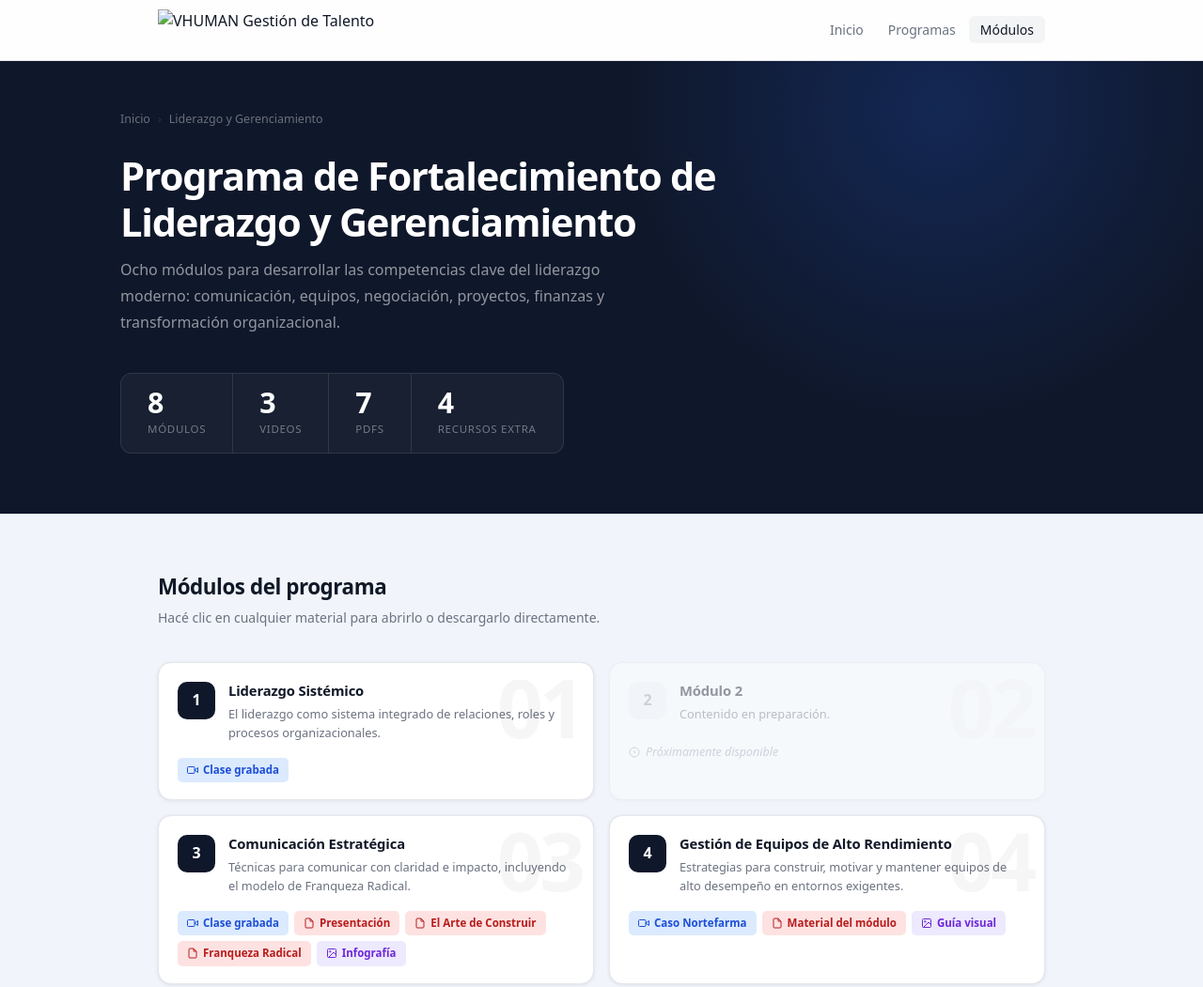
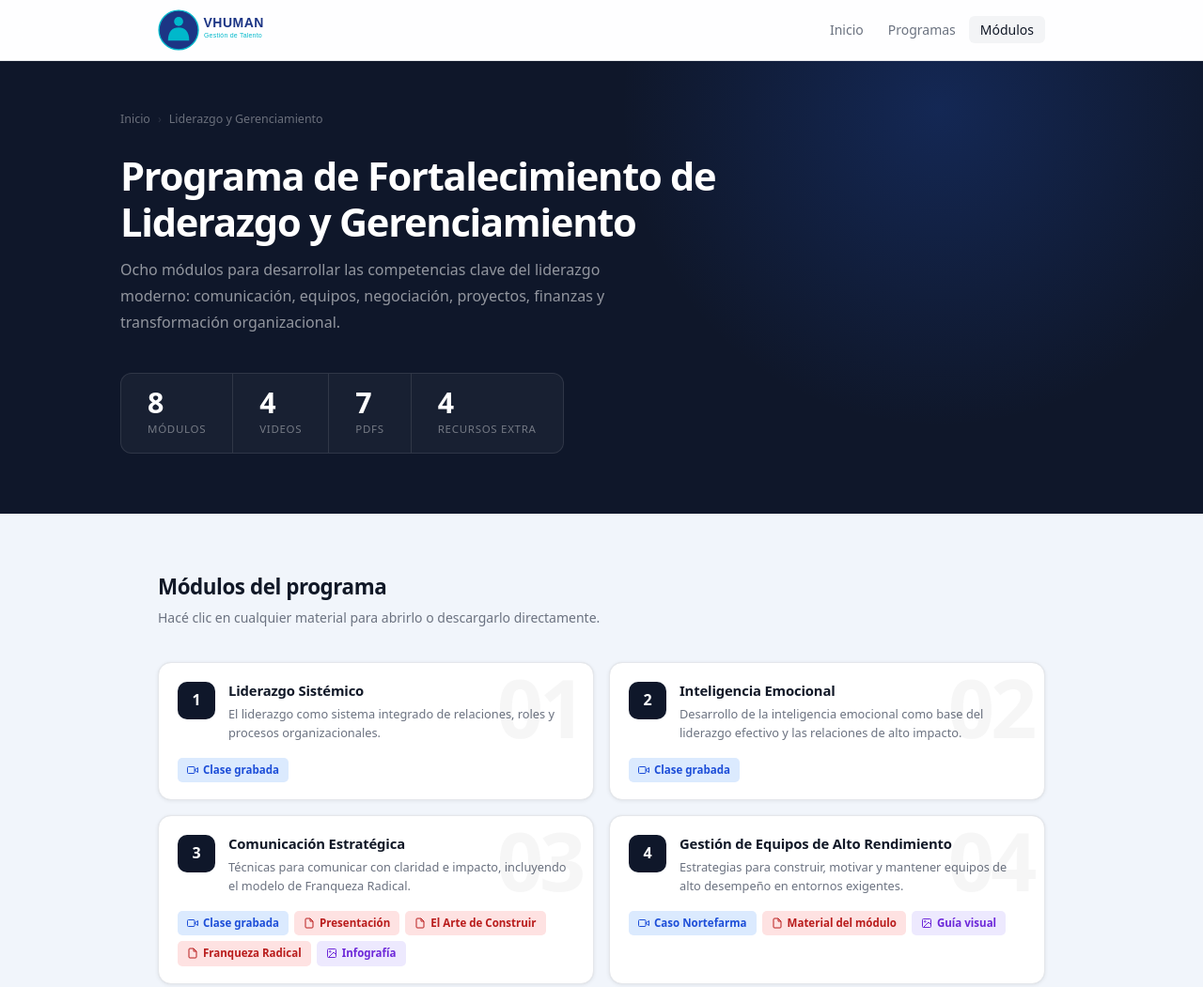
Before and after one commit to agallardo2802/ggs_capacitaciones_rrhh, a plain HTML site: page liderazgo.html in a window 1280 px wide. Shown: the top 1051 px of the page at 94% size. Drawn offline with Linux system fonts and the light colour scheme.

Commit message:
feat: VHUMAN SVG logo, Drive video links, Mod2 Inteligencia Emocional

```diff
--- a/liderazgo.html
+++ b/liderazgo.html
@@ -11,7 +11,7 @@
   <nav class="navbar">
     <div class="navbar-inner">
       <a href="index.html" class="brand">
-        <img src="assets/logo.png" alt="VHUMAN Gestión de Talento" class="brand-logo">
+        <img src="assets/logo.svg" alt="VHUMAN Gestión de Talento" class="brand-logo">
       </a>
       <ul class="nav-links">
         <li><a href="index.html">Inicio</a></li>
@@ -36,7 +36,7 @@
           <span class="stat-label">Módulos</span>
         </div>
         <div class="stat">
-          <span class="stat-value">3</span>
+          <span class="stat-value">4</span>
           <span class="stat-label">Videos</span>
         </div>
         <div class="stat">
@@ -69,7 +69,7 @@
           </div>
         </div>
         <div class="module-materials">
-          <a href="PROGRAMA DE FORTALECIMIENTO DE LIDERAZGO Y GERENCIAMIENTO/Mod 1 - Liderazgo_Sistémico.mp4"
+          <a href="https://drive.google.com/file/d/1dTMDGKyGLRhmIePbOXQbLlQFEJvaBWc2/view?usp=drive_link"
              class="chip chip-video" target="_blank" rel="noopener">
             <svg width="12" height="12" fill="none" stroke="currentColor" stroke-width="2" viewBox="0 0 24 24">
               <polygon points="23 7 16 12 23 17 23 7"/><rect x="1" y="5" width="15" height="14" rx="2"/>
@@ -80,21 +80,22 @@
       </div>
 
       <!-- MOD 2 -->
-      <div class="module-card unavailable" data-mod="02">
+      <div class="module-card" data-mod="02">
         <div class="module-header">
-          <div class="mod-number gray">2</div>
+          <div class="mod-number">2</div>
           <div class="mod-info">
-            <h3>Módulo 2</h3>
-            <p>Contenido en preparación.</p>
+            <h3>Inteligencia Emocional</h3>
+            <p>Desarrollo de la inteligencia emocional como base del liderazgo efectivo y las relaciones de alto impacto.</p>
           </div>
         </div>
         <div class="module-materials">
-          <span class="chip-soon">
+          <a href="https://drive.google.com/file/d/1myujouclS07HN9hmrpX2VeO1ski-fH17/view?usp=drive_link"
+             class="chip chip-video" target="_blank" rel="noopener">
             <svg width="12" height="12" fill="none" stroke="currentColor" stroke-width="2" viewBox="0 0 24 24">
-              <circle cx="12" cy="12" r="10"/><path d="M12 8v4l2 2"/>
+              <polygon points="23 7 16 12 23 17 23 7"/><rect x="1" y="5" width="15" height="14" rx="2"/>
             </svg>
-            Próximamente disponible
-          </span>
+            Clase grabada
+          </a>
         </div>
       </div>
 
@@ -108,7 +109,7 @@
           </div>
         </div>
         <div class="module-materials">
-          <a href="PROGRAMA DE FORTALECIMIENTO DE LIDERAZGO Y GERENCIAMIENTO/Mod 3 - Comunicación_Estratégica.mp4"
+          <a href="https://drive.google.com/drive/folders/1huFa0VDLfosDV1sYrv6LK-9RpMj9d3XK?usp=drive_link"
              class="chip chip-video" target="_blank" rel="noopener">
             <svg width="12" height="12" fill="none" stroke="currentColor" stroke-width="2" viewBox="0 0 24 24">
               <polygon points="23 7 16 12 23 17 23 7"/><rect x="1" y="5" width="15" height="14" rx="2"/>
@@ -156,7 +157,7 @@
           </div>
         </div>
         <div class="module-materials">
-          <a href="PROGRAMA DE FORTALECIMIENTO DE LIDERAZGO Y GERENCIAMIENTO/Mod 4 - El_Caso_Nortefarma.mp4"
+          <a href="https://drive.google.com/file/d/11jGEgngp8ffPK4_NokGKyZPRLGrdfESF/view?usp=drive_link"
              class="chip chip-video" target="_blank" rel="noopener">
             <svg width="12" height="12" fill="none" stroke="currentColor" stroke-width="2" viewBox="0 0 24 24">
               <polygon points="23 7 16 12 23 17 23 7"/><rect x="1" y="5" width="15" height="14" rx="2"/>
```
Also changed, not shown: index.html (+1 -1 lines), assets/logo.svg (added).
